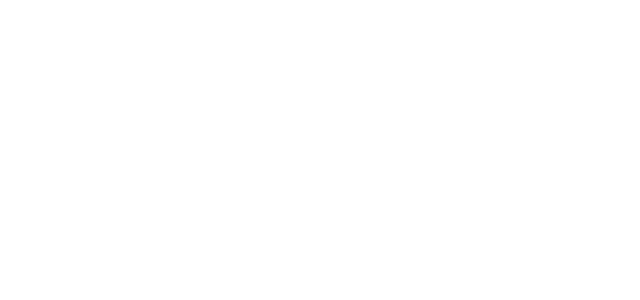
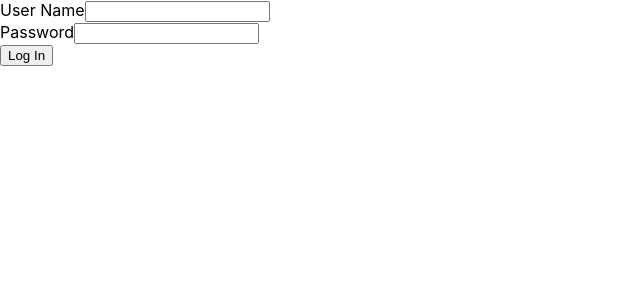
Before and after one commit to athomas40/Banking-Application, a React (Create React App) app: page /login in a window 1280 px wide. Shown: the top 300 px of the page, without its empty margins (0-640 px from the left). Built offline with nearby package versions, Linux system fonts and the light colour scheme.

Commit message:
Added LogIn Component

```diff
--- a/src/App.js
+++ b/src/App.js
@@ -2,6 +2,7 @@ import React, {Component} from 'react';
 import {BrowserRouter as Router, Route} from 'react-router-dom';
 import Home from './components/Home';
 import UserProfile from './components/UserProfile';
+import LogIn from './components/LogIn';
 
 class App extends Component {
   constructor(){
@@ -13,6 +14,12 @@ class App extends Component {
         memberSince: '01/14/00',
       }
     }
+
+  }
+  mockLogIn = (logInInfo) => {
+    const newUser = {...this.state.currentUser}
+    newUser.userName = logInInfo.userName
+    this.setState({currentUser:newUser})
   }
 
   render(){
@@ -21,10 +28,13 @@ class App extends Component {
     const UserProfileComponent = () => (
       <UserProfile userName={this.state.currentUser.userName} memberSince={this.state.currentUser.memberSince}></UserProfile>
     )
+
+    const LogInComponent= () => (<LogIn user={this.state.currentUser} mockLogIn={this.mockLogIn} />)
     return(
       <Router>
           <Route exact path="/" component={HomeComponent}/>
           <Route exact path="/userProfile" render={UserProfileComponent}/>
+          <Route exact path="/login" render={LogInComponent}/>
       </Router>
 
     );
--- /dev/null
+++ b/src/components/LogIn.js
@@ -0,0 +1,55 @@
+import React, {Component} from 'react';
+import {Redirect } from 'react-router-dom';
+
+class LogIn extends Component{
+    constructor(){
+        super()
+        this.state ={
+            user: {
+                userName: '',
+                password: ''
+            },
+            redirect: false
+        }
+    }
+
+    handleChange = (e) => {
+        const updatedUser = {...this.state.user}
+        const inputField = e.target.name
+        const inputValue = e.target.inputValue
+
+        this.setState({user:updatedUser})
+    }
+
+    handleSubmit = (e) => {
+        e.preventDefault()
+        this.props.mockLogIn(this.state.user)
+        this.setState({redirect: true})
+    }
+
+    render(){
+        if(this.state.redirect){
+            return(<Redirect to="/userProfile"/>)
+        }
+
+        return(
+            <div>
+                <form onSubmit={this.handleSubmit}>
+                <div>
+                    <label htmlFor="userName">User Name</label>
+                    <input type="text" name="userName" onChange={this.handleChange} value={this.state.user.userName} />
+                </div>
+                <div>
+                    <label htmlFor="password">Password</label>
+                    <input type="password" name="password" />
+                </div>
+                <button>Log In</button>
+                </form>
+            </div>
+        );
+    }
+
+
+}
+
+export default LogIn;
```
